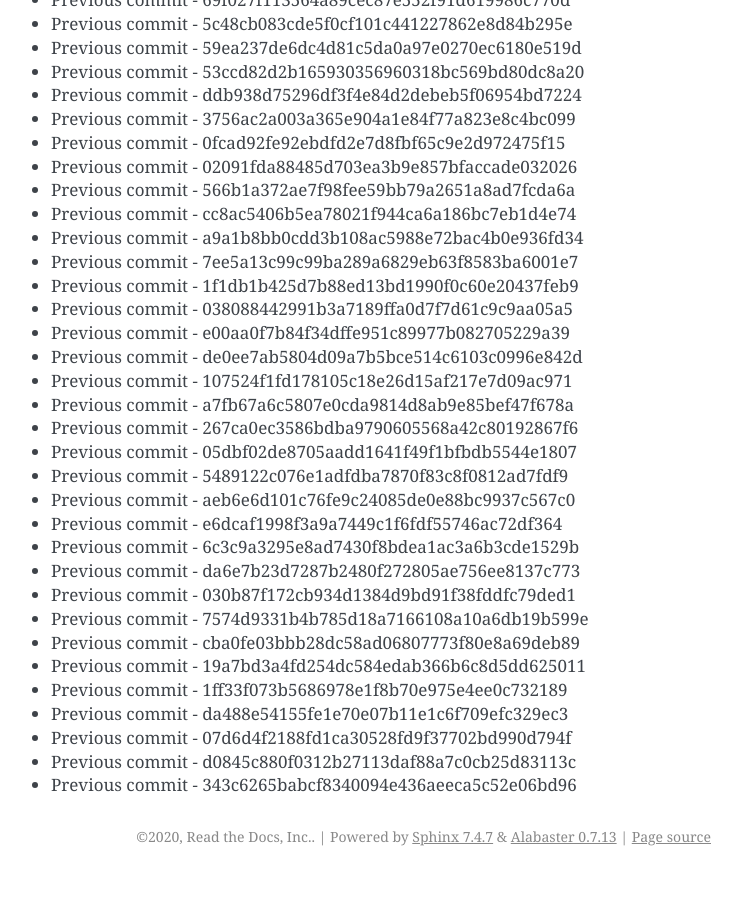
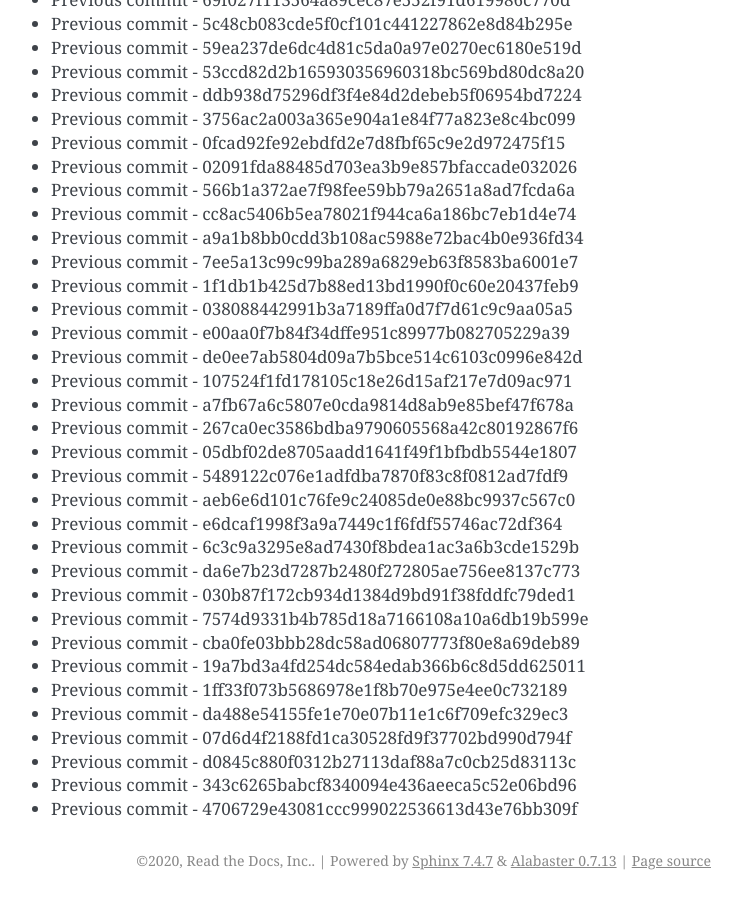
Before and after one commit to readthedocs/rtd-git-stresstest, a Sphinx documentation site: the page built from docs/updates.rst, in a window 1280 px wide and 900 px high, scrolled down 58696 px. Shown: the whole window, without its empty margins (399-1141 px from the left). Built offline with Sphinx 7.4.7, drawn with Linux system fonts in a browser that asks for light colours; before the commit the page ends 59572 px from its top, so only the background shows below that.

Commit message:
Generating commit from previous: 4706729e43081ccc999022536613d43e76bb309f

```diff
--- a/docs/updates.rst
+++ b/docs/updates.rst
@@ -2498,3 +2498,4 @@ It can be tested for any performance characteristics.
 * Previous commit - 07d6d4f2188fd1ca30528fd9f37702bd990d794f
 * Previous commit - d0845c880f0312b27113daf88a7c0cb25d83113c
 * Previous commit - 343c6265babcf8340094e436aeeca5c52e06bd96
+* Previous commit - 4706729e43081ccc999022536613d43e76bb309f
```
